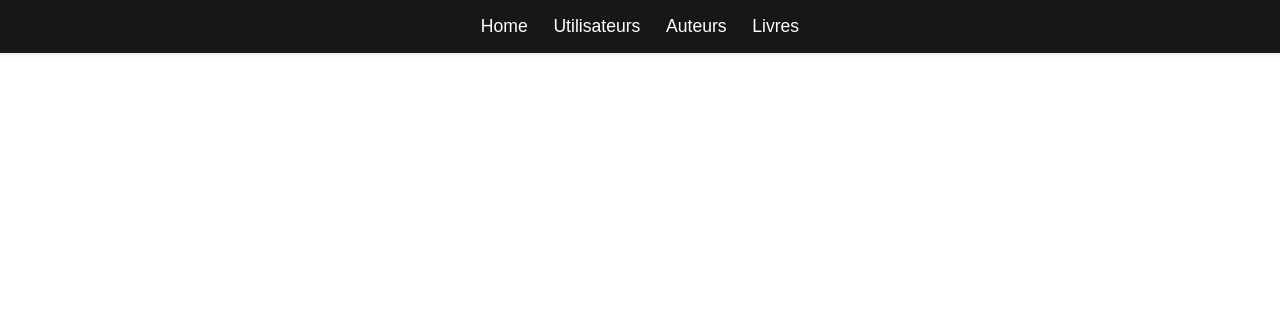
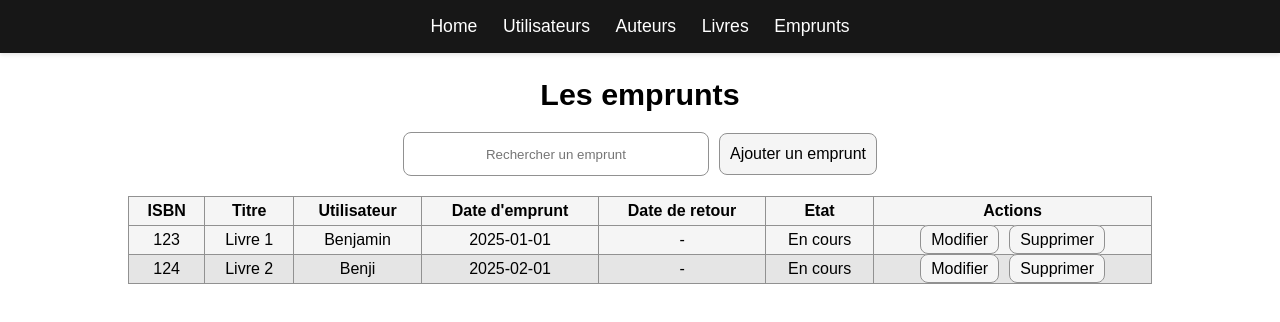
Before and after one commit to benjamin-bonneton/koesio-website, a React (Create React App) app: page /emprunts in a window 1280 px wide. Shown: the top 322 px of the page. Built offline with nearby package versions, Linux system fonts and the light colour scheme.

Commit message:
Ajout des pages emprunts

```diff
--- a/src/App.js
+++ b/src/App.js
@@ -11,11 +11,14 @@ import LivresPage from './components/livres/livresPage';
 import LivresAddPage from './components/livres/livresAddPage';
 import LivresEditPage from './components/livres/livresEditPage';
 import LivresDetailsPage from './components/livres/livresDetailsPage';
+import EmpruntsPage from './components/emprunts/empruntsPage';
+import EmpruntsAddPage from './components/emprunts/empruntsAddPage';
+import EmpruntsEditPage from './components/emprunts/empruntsEditPage';
 import './assets/css/App.css';
 import './assets/css/utilisateurs.css';
 import './assets/css/auteurs.css';
 import './assets/css/livres.css';
-
+import './assets/css/emprunts.css';
 
 function App() {
     return (
@@ -26,6 +29,7 @@ function App() {
                     <Link to="/utilisateurs">Utilisateurs</Link>
                     <Link to="/auteurs">Auteurs</Link>
                     <Link to="/livres">Livres</Link>
+                    <Link to="/emprunts">Emprunts</Link>
                 </nav>
 
                 <Routes>
@@ -42,6 +46,10 @@ function App() {
                     <Route path="/livres/ajouter" element={<LivresAddPage />} />
                     <Route path="/livres/modifier" element={<LivresEditPage />} />
                     <Route path="/livres/details" element={<LivresDetailsPage />} />
+
+                    <Route path="/emprunts" element={<EmpruntsPage />} />
+                    <Route path="/emprunts/ajouter" element={<EmpruntsAddPage />} />
+                    <Route path="/emprunts/modifier" element={<EmpruntsEditPage />} />
                 </Routes>
             </div>
         </Router>
--- /dev/null
+++ b/src/assets/css/emprunts.css
@@ -0,0 +1,89 @@
+/* Emprunts */
+.emprunts-container {
+    width: 80%;
+    display: flex;
+    margin: 0 auto;
+    justify-content: center;
+    margin-top: 20px;
+}
+
+.emprunts-container table {
+    width: 100%;
+    border-collapse: collapse;
+    text-align: center;
+}
+
+.emprunts-container th {
+    background-color: #f5f5f5;
+    border: 1px solid #919191;
+    padding: 5px 10px;
+    text-align: center;
+}
+
+.emprunts-container td {
+    border: 1px solid #919191;
+    padding: 5px 10px;
+}
+
+.emprunts-container tr:nth-child(even) {
+    background-color: #f5f5f5;
+}
+
+.emprunts-container tr:nth-child(odd) {
+    background-color: #e5e5e5;
+}
+
+.emprunts-container tr a {
+    background-color: #f5f5f5;
+    border: 1px solid #919191;
+    border-radius: 8px;
+    margin: 0 5px;
+    padding: 5px 10px;
+    text-decoration: none;
+    color: black;
+    cursor: pointer;
+    transition: 0.3s;
+}
+
+.emprunts-container tr a:hover {
+    background-color: #e5e5e5;
+}
+
+/*Emprunts Add*/
+.emprunts-add-container {
+    display: flex;
+    justify-content: center;
+    text-align: center;
+}
+
+.emprunts-add-container .form-group {
+    margin: 3vh 0;
+}
+
+.emprunts-add-container select {
+    display: flex;
+    width: 300px;
+    height: 30px;
+    margin-top: 1.8vh;
+    border: 1px solid #919191;
+    border-radius: 8px;
+    text-align: center;
+}
+
+.emprunts-add-container button {
+    display: flex;
+    justify-content: center;
+    align-items: center;
+    height: 40px;
+    margin: 0 auto;
+    padding: 0 10px;
+    border: 1px solid #919191;
+    border-radius: 8px;
+    background-color: #f5f5f5;
+    cursor: pointer;
+    transition: 0.3s;
+}
+
+.emprunts-add-container button:hover {
+    background-color: #e5e5e5;
+}
--- /dev/null
+++ b/src/components/emprunts/empruntsAddPage.js
@@ -0,0 +1,35 @@
+import React from 'react';
+
+const EmpruntsAddPage = () => {
+    return (
+        <div>
+            <h1>Ajouter un emprunt</h1>
+
+            <div class="emprunts-add-container">
+                <form action="#" method="post" class="emprunts-add-form">
+                    <div class="form-group">
+                        <label for="livre">Livre</label>
+                        <select id="livre" name="livre">
+                            <option value="1">Livre 1</option>
+                            <option value="2">Livre 2</option>
+                            <option value="3">Livre 3</option>
+                        </select>
+                    </div>
+
+                    <div class="form-group">
+                        <label for="utilisateur">Utilisateur</label>
+                        <select id="utilisateur" name="utilisateur">
+                            <option value="1">Utilisateur 1</option>
+                            <option value="2">Utilisateur 2</option>
+                            <option value="3">Utilisateur 3</option>
+                        </select>
+                    </div>
+
+                    <button type="submit">Ajouter</button>
+                </form>
+            </div>
+        </div>
+    );
+};
+
+export default EmpruntsAddPage;
--- /dev/null
+++ b/src/components/emprunts/empruntsEditPage.js
@@ -0,0 +1,35 @@
+import React from 'react';
+
+const EmpruntsEditPage = () => {
+    return (
+        <div>
+            <h1>Modifier un emprunt</h1>
+
+            <div class="emprunts-add-container">
+                <form action="#" method="post" class="emprunts-add-form">
+                    <div class="form-group">
+                        <label for="livre">Livre</label>
+                        <select id="livre" name="livre">
+                            <option value="1">Livre 1</option>
+                            <option value="2">Livre 2</option>
+                            <option value="3">Livre 3</option>
+                        </select>
+                    </div>
+
+                    <div class="form-group">
+                        <label for="utilisateur">Utilisateur</label>
+                        <select id="utilisateur" name="utilisateur">
+                            <option value="1">Utilisateur 1</option>
+                            <option value="2">Utilisateur 2</option>
+                            <option value="3">Utilisateur 3</option>
+                        </select>
+                    </div>
+
+                    <button type="submit">Ajouter</button>
+                </form>
+            </div>
+        </div>
+    );
+};
+
+export default EmpruntsEditPage;
--- /dev/null
+++ b/src/components/emprunts/empruntsPage.js
@@ -0,0 +1,66 @@
+import React,  { useState } from 'react';
+
+const EmpruntDiv = ({ emprunt }) => {
+  return (
+    <tr>
+        <td>{emprunt.isbn}</td>
+        <td>{emprunt.titre}</td>
+        <td>{emprunt.utilisateur}</td>
+        <td>{emprunt.date_emprunt}</td>
+        <td>{emprunt.date_retour}</td>
+        <td>{emprunt.etat}</td>
+        <td>
+            <a href={"/emprunts/modifier?id=" + emprunt.id}>Modifier</a>
+            <a href='/'>Supprimer</a>
+        </td>
+    </tr>
+  );
+};
+
+const EmpruntsPage = () => {
+    const [searchTerm, setSearchTerm] = useState('');
+    const [emprunts] = useState([
+        { id: 1, isbn: '123', titre: 'Livre 1', utilisateur: 'Benjamin', date_emprunt: '2025-01-01', date_retour: '-', etat: 'En cours' },
+        { id: 2, isbn: '124', titre: 'Livre 2', utilisateur: 'Benji', date_emprunt: '2025-02-01', date_retour: '-', etat: 'En cours' }
+    ]);
+
+    const handleSearch = (event) => {
+        setSearchTerm(event.target.value);
+    };
+
+    const filteredEmprunts = emprunts.filter(emprunts =>
+        emprunts.titre.toLowerCase().includes(searchTerm.toLowerCase())
+    );
+
+    return (
+        <div>
+            <h1>Les emprunts</h1>
+
+            <div class="search-container">
+                <input type="text" placeholder="Rechercher un emprunt" value={searchTerm} onChange={handleSearch} />
+                <a href="/emprunts/ajouter">Ajouter un emprunt</a>
+            </div>
+
+            <div class="emprunts-container">
+                <table>
+                    <tr>
+                        <th>ISBN</th>
+                        <th>Titre</th>
+                        <th>Utilisateur</th>
+                        <th>Date d'emprunt</th>
+                        <th>Date de retour</th>
+                        <th>Etat</th>
+                        <th>Actions</th>
+                    </tr>
+                    {
+                        filteredEmprunts.map((emprunt, index) => (
+                            <EmpruntDiv key={index} emprunt={emprunt} />
+                        ))
+                    }
+                </table>
+            </div>
+        </div>
+    );
+};
+
+export default EmpruntsPage;
```
Also changed, not shown: 1 other file (tests, documents, lock files or other folders).
